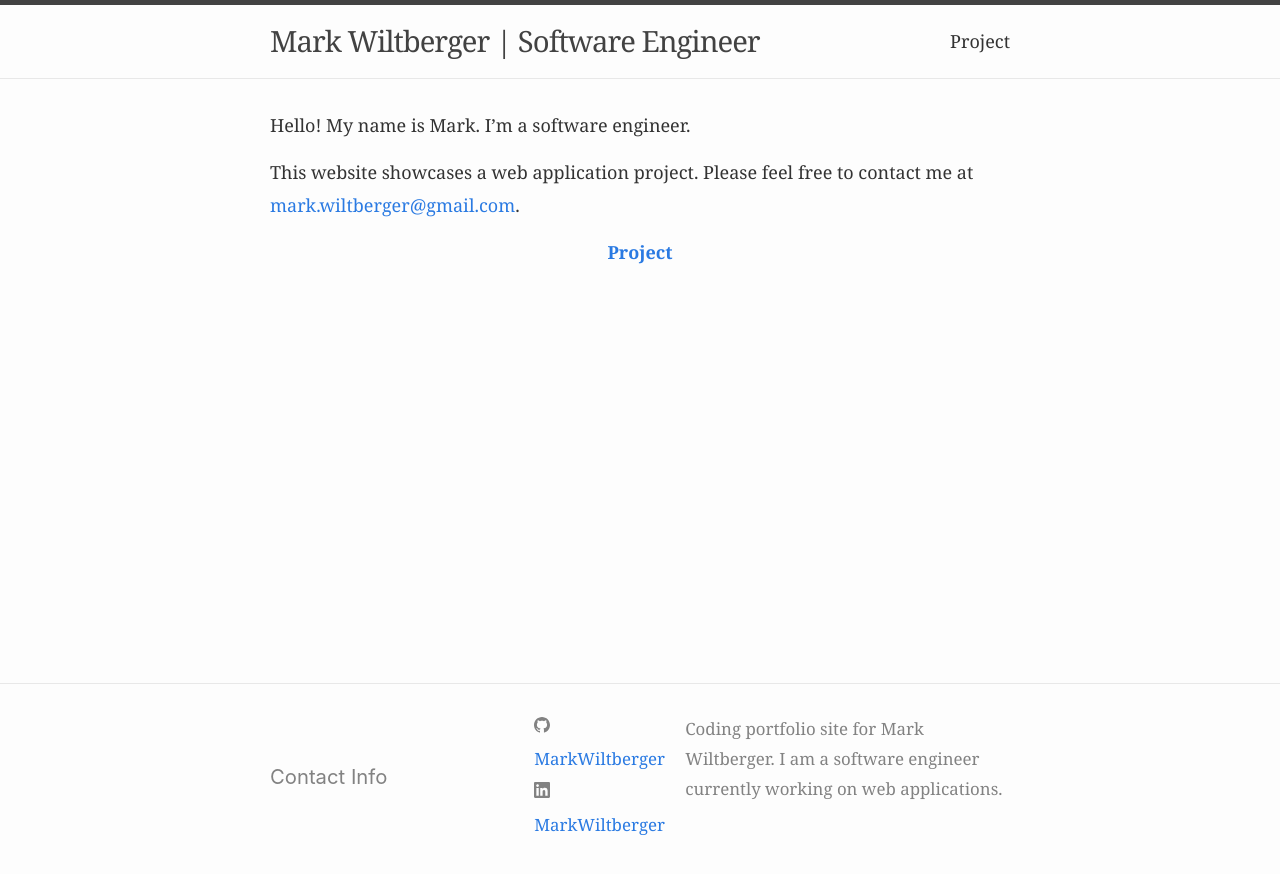
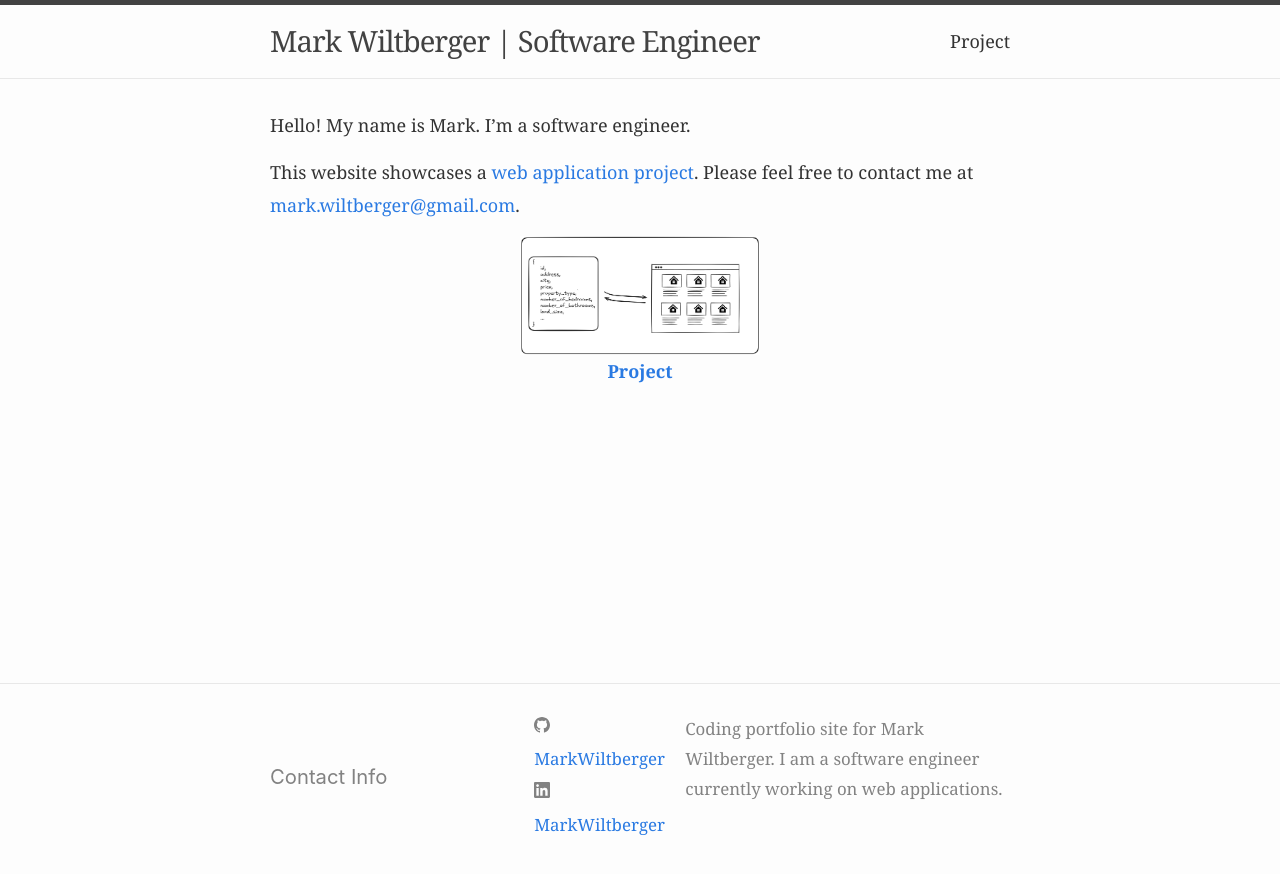
Before and after one commit to MarkWiltberger/markwiltberger.github.io, a Jekyll site: the page built from docs/index.md, in a window 1280 px wide. Shown: the top 874 px of the page. Built offline with Jekyll 4.4.1, drawn with Linux system fonts in a browser that asks for light colours.

Commit message:
add image link above project link, and make text within paragraph a link

```diff
--- a/docs/index.md
+++ b/docs/index.md
@@ -9,6 +9,9 @@ layout: home
 
 Hello! My name is Mark. I'm a software engineer.
 
-This website showcases a web application project. Please feel free to contact me at <a href="mailto:mark.wiltberger@gmail.com">mark.wiltberger@gmail.com</a>.
+This website showcases a <a href="/pages/project">web application project</a>. Please feel free to contact me at <a href="mailto:mark.wiltberger@gmail.com">mark.wiltberger@gmail.com</a>.
 
-<div style="display: flex; justify-content: center; align-items: center;"> <span style="font-weight: bold;"><a href="pages/project">Project</a></span> </div>
+<div  style="text-align: center;"><a href="/pages/project"><img src="/assets/realtor-app-concept.png"  alt="Realtor App concept" style="width: 240px; height: auto;" /></a></div>
+<div style="display: flex; justify-content: center; align-items: center;">
+<span style="font-weight: bold;"><a href="pages/project">Project</a></span>
+</div>
```
